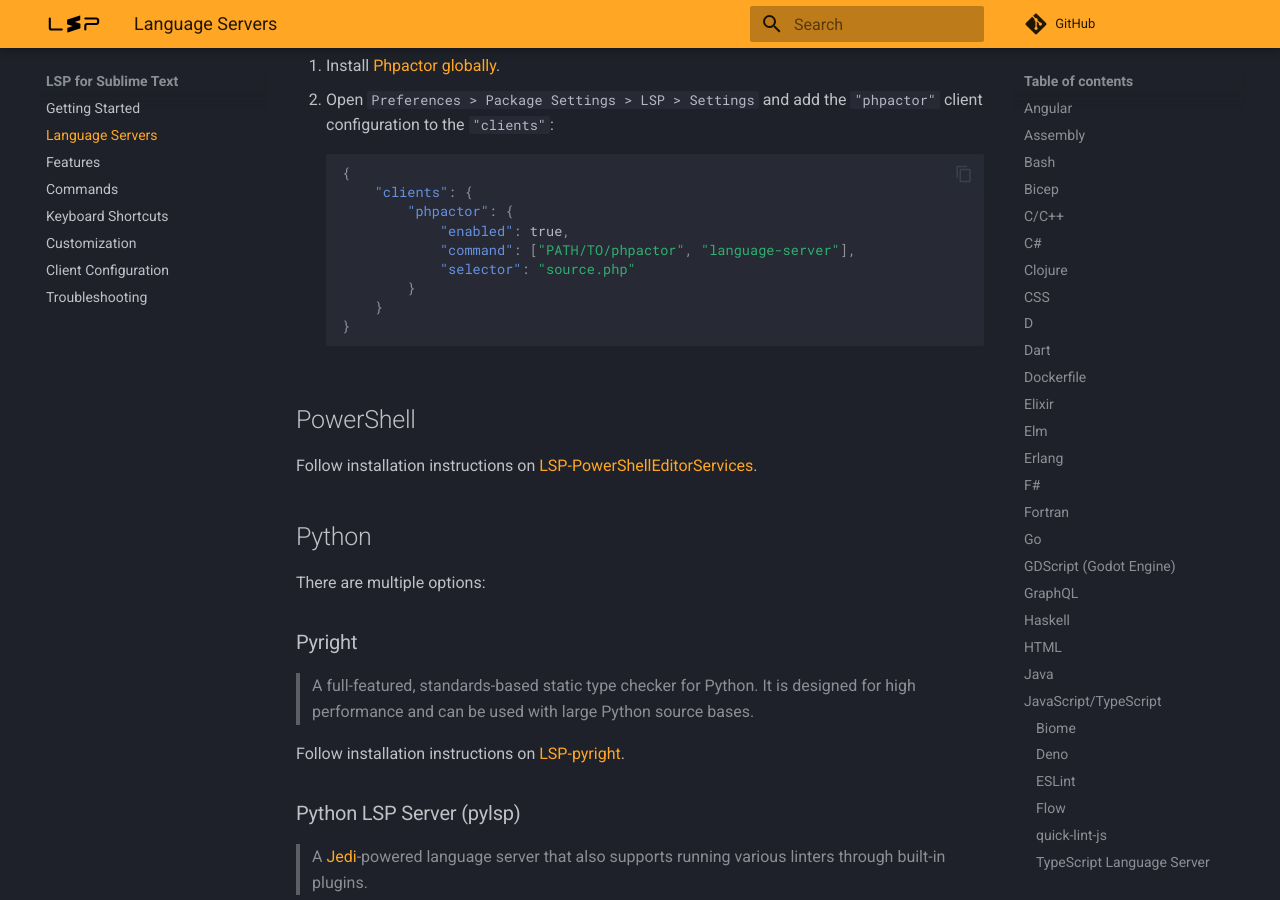
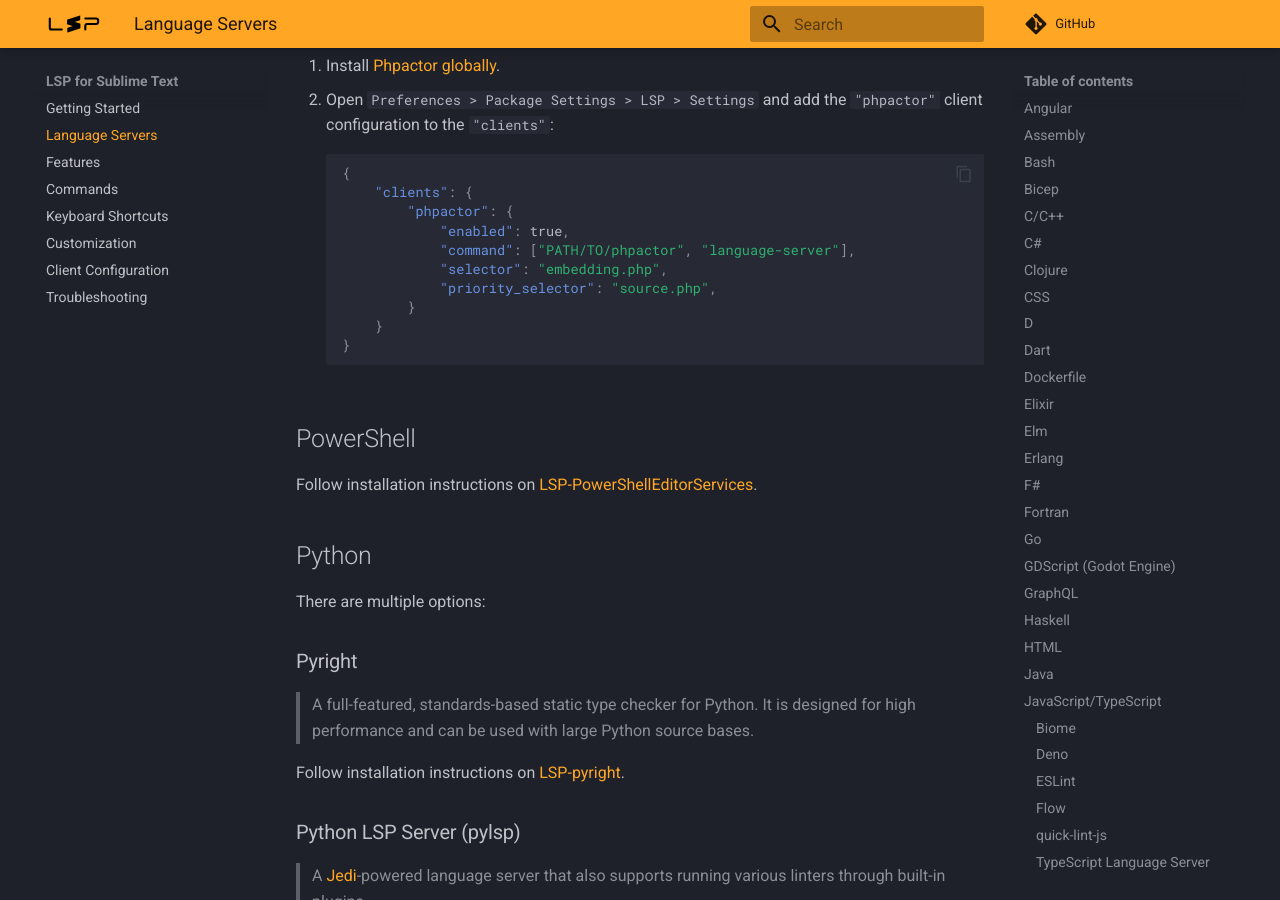
Before and after one commit to sublimelsp/LSP, an MkDocs documentation site: the page built from docs/src/language_servers.md, in a window 1280 px wide and 900 px high, scrolled down 11137 px. Built offline with MkDocs 1.6.1 and Material for MkDocs 9.7.7, drawn with Linux system fonts in a browser that asks for light colours; comment, search, counter and statistics services are not loaded.

Commit message:
docs: fix phpactor selector

```diff
--- a/docs/src/language_servers.md
+++ b/docs/src/language_servers.md
@@ -448,7 +448,8 @@
             "phpactor": {
                 "enabled": true,
                 "command": ["PATH/TO/phpactor", "language-server"],
-                "selector": "source.php"
+                "selector": "embedding.php",
+                "priority_selector": "source.php",
             }
         }
     }
```
